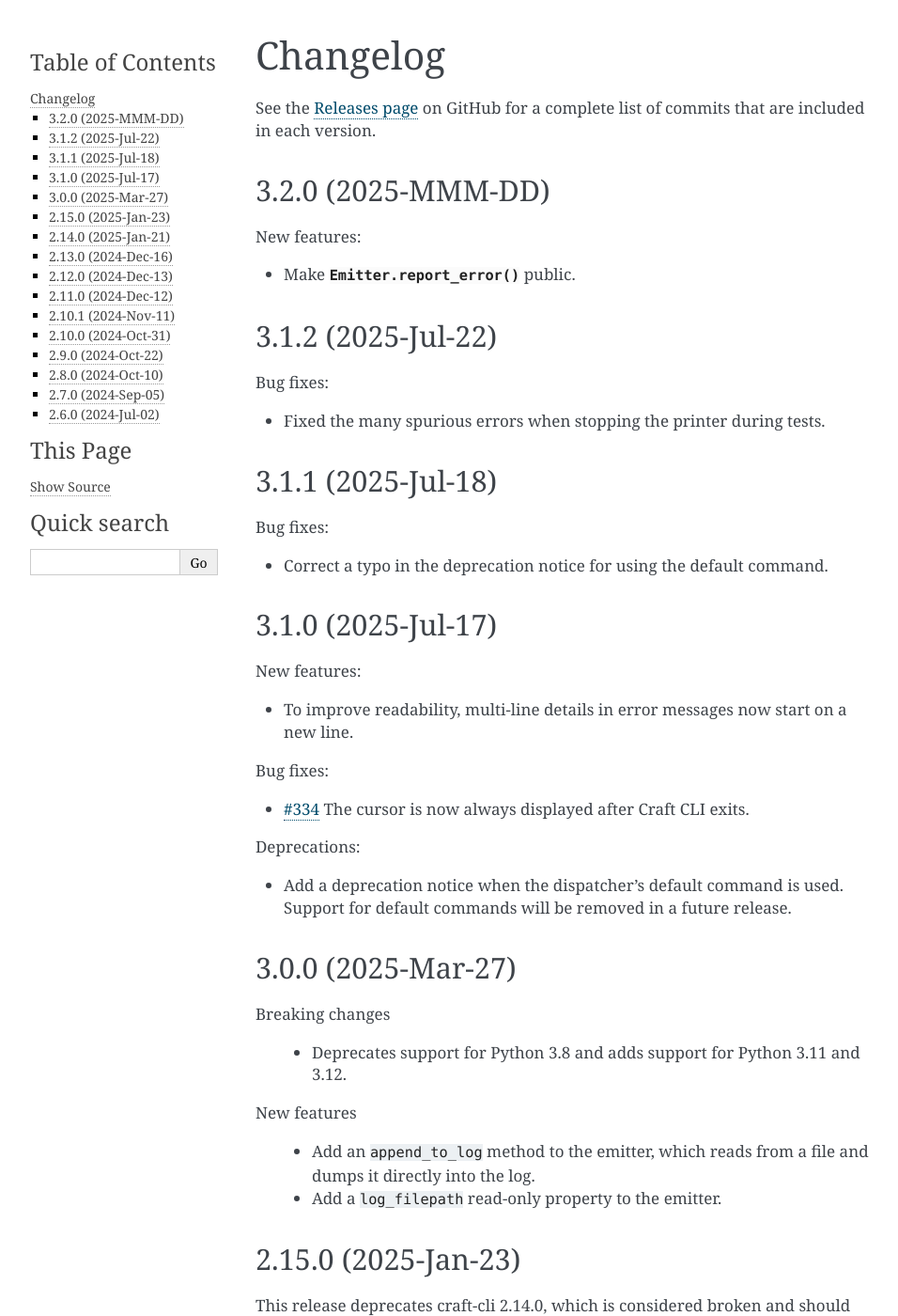
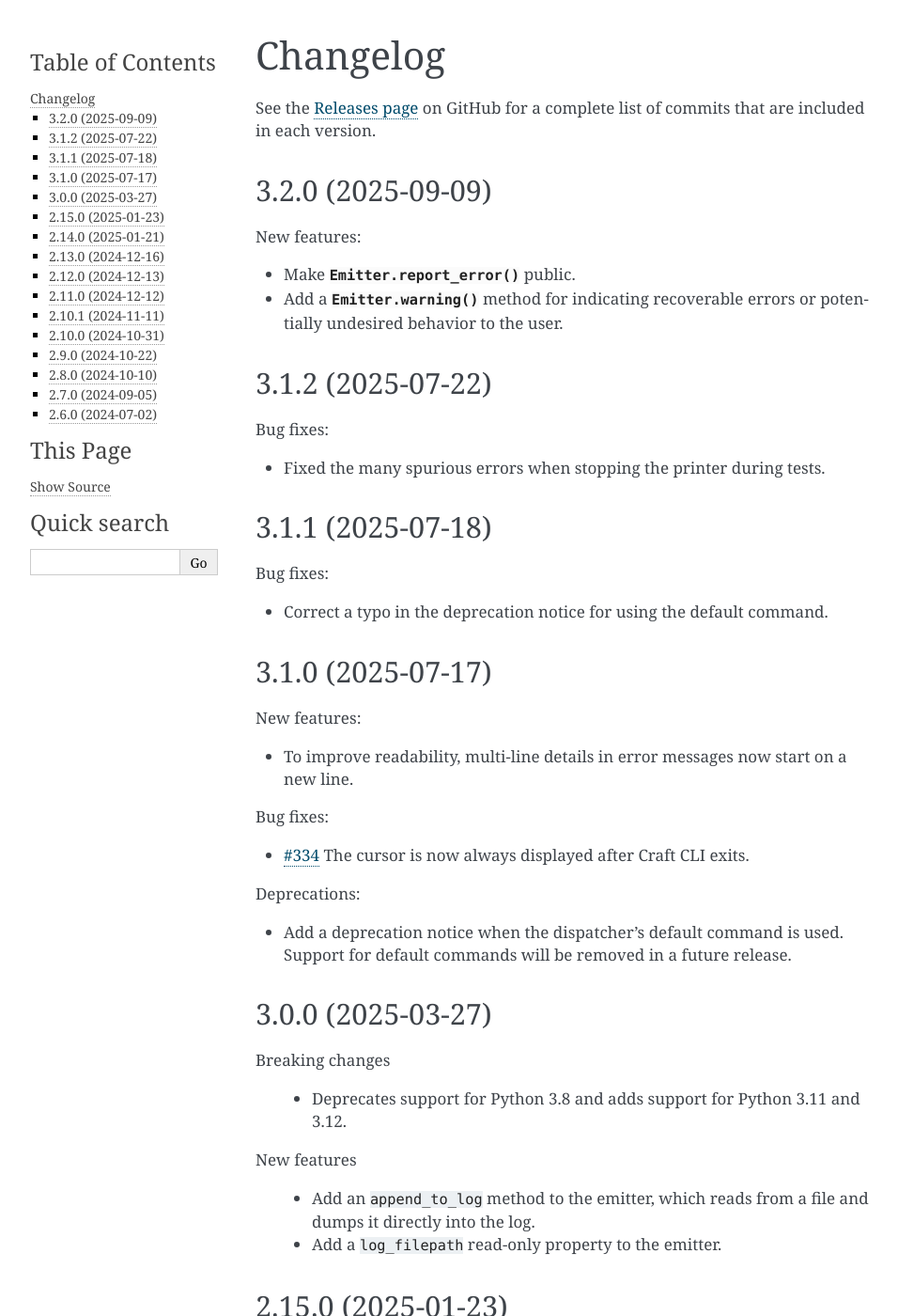
Before and after one commit to canonical/craft-cli, a Sphinx documentation site: the page built from docs/changelog.rst, in a window 1280 px wide and 1400 px high. Shown: the whole window at 94% size, without its empty margins (148-1104 px from the left). Built offline with Sphinx 7.4.7, drawn with Linux system fonts in a browser that asks for light colours; pages that are not in the unit, such as notebooks, are missing from menus; some of the changed text lies outside the part shown.

Commit message:
docs: finalize changelog for 3.2.0 (#382)

```diff
--- a/docs/changelog.rst
+++ b/docs/changelog.rst
@@ -8,16 +8,18 @@ included in each version.
 
 .. _release-3.2.0:
 
-3.2.0 (2025-MMM-DD)
+3.2.0 (2025-09-09)
 -------------------
 
 New features:
 
 - Make :py:meth:`.Emitter.report_error()` public.
+- Add a :py:meth:`.Emitter.warning()` method for indicating recoverable errors or
+  potentially undesired behavior to the user.
 
 .. _release-3.1.2:
 
-3.1.2 (2025-Jul-22)
+3.1.2 (2025-07-22)
 -------------------
 
 Bug fixes:
@@ -26,7 +28,7 @@ Bug fixes:
 
 .. _release-3.1.1:
 
-3.1.1 (2025-Jul-18)
+3.1.1 (2025-07-18)
 -------------------
 
 Bug fixes:
@@ -35,7 +37,7 @@ Bug fixes:
 
 .. _release-3.1.0:
 
-3.1.0 (2025-Jul-17)
+3.1.0 (2025-07-17)
 -------------------
 
 New features:
@@ -51,7 +53,7 @@ Deprecations:
 - Add a deprecation notice when the dispatcher's default command is used.
   Support for default commands will be removed in a future release.
 
-3.0.0 (2025-Mar-27)
+3.0.0 (2025-03-27)
 -------------------
 
 Breaking changes
@@ -65,7 +67,7 @@ New features
       and dumps it directly into the log.
     - Add a ``log_filepath`` read-only property to the emitter.
 
-2.15.0 (2025-Jan-23)
+2.15.0 (2025-01-23)
 --------------------
 
 This release deprecates craft-cli 2.14.0, which is considered broken and
@@ -74,25 +76,25 @@ should not be used.
 - Fixes an error with the ``completion`` module's interaction with newer
   projects based on craft-application.
 
-2.14.0 (2025-Jan-21)
+2.14.0 (2025-01-21)
 --------------------
 
 - Add a ``prompt`` method to the emitter for asking user for an input.
 - Add a ``completion`` module for generating bash auto-completion scripts.
 
-2.13.0 (2024-Dec-16)
+2.13.0 (2024-12-16)
 --------------------
 
 - Show error details in every mode except quiet.
 
-2.12.0 (2024-Dec-13)
+2.12.0 (2024-12-13)
 --------------------
 
 - Remove the ``assert_error`` pytest plugin method. For checking errors, we
   recommend using ``capsys`` instead.
 - Add a ``confirm`` method to the emitter for asking a yes-no question.
 
-2.11.0 (2024-Dec-12)
+2.11.0 (2024-12-12)
 --------------------
 
 - Hide positional arguments from extended help if the argument does not
@@ -100,7 +102,7 @@ should not be used.
 - Remove markdown code block back ticks from plain text help output.
 - Add a new ``assert_error`` to the pytest plugin for testing.
 
-2.10.1 (2024-Nov-11)
+2.10.1 (2024-11-11)
 --------------------
 
 - Fix an issue where setting an ``Emitter`` to the same mode multiple times
@@ -108,27 +110,27 @@ should not be used.
 - Hidden commands can no longer show up as suggested alternatives when an
   invalid command is entered by the user.
 
-2.10.0 (2024-Oct-31)
+2.10.0 (2024-10-31)
 --------------------
 - Support adding a link to documentation in help messages.
 
-2.9.0 (2024-Oct-22)
+2.9.0 (2024-10-22)
 -------------------
 
 - The ``Dispatcher.pre_parse_args()`` method now accepts an ``app_config``
   parameter, which is used to instantiate the command that will be validated.
 
-2.8.0 (2024-Oct-10)
+2.8.0 (2024-10-10)
 -------------------
 - Positional arguments are now displayed in 'help' outputs.
 - The terminal cursor is now hidden during execution.
 
-2.7.0 (2024-Sep-05)
+2.7.0 (2024-09-05)
 -------------------
 - Add a new ``CraftCommandError`` class for errors that wrap command output
 - Fix the reporting of error messages containing multiple lines
 
-2.6.0 (2024-Jul-02)
+2.6.0 (2024-07-02)
 -------------------
 - Disable exception chaining for help/usage exceptions
 - Support a doc slug in CraftError in addition to full urls
```
